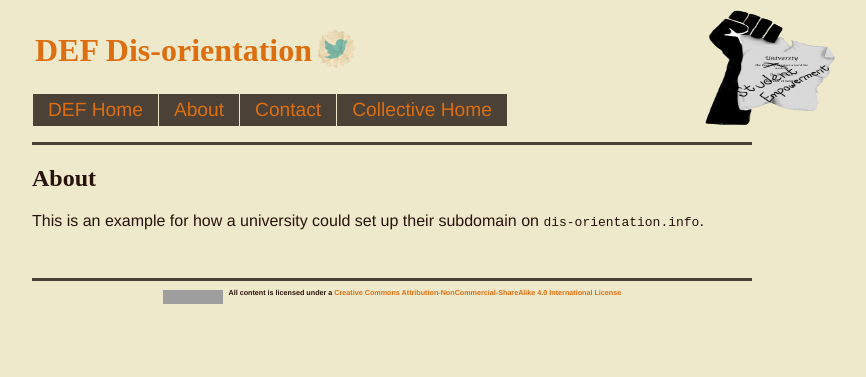
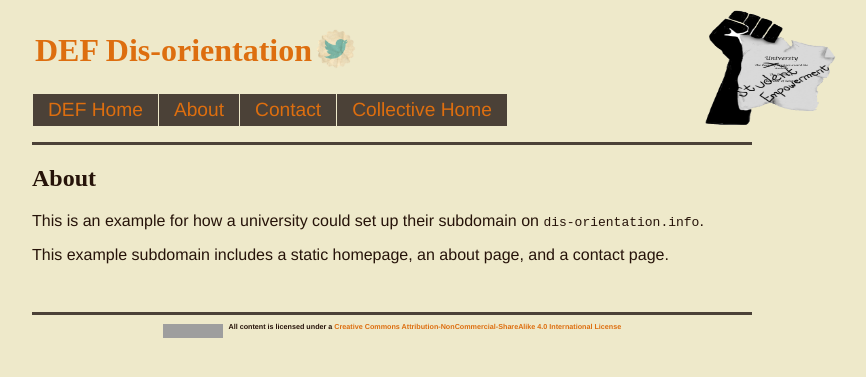
Before and after one commit to dis-orientation/def, a Jekyll site: the page built from about.md, in a window 1280 px wide. Shown: the top 377 px of the page, without its empty margins (248-1114 px from the left). Built offline with Jekyll 4.4.1, drawn with Linux system fonts in a browser that asks for light colours; Markdown is read by kramdown in place of the engine named in the settings; grey boxes are pictures that could not be loaded.

Commit message:
updated about page

```diff
--- a/about.md
+++ b/about.md
@@ -6,3 +6,5 @@ layout: default
 ## About
 
 This is an example for how a university could set up their subdomain on `dis-orientation.info`.
+
+This example subdomain includes a static homepage, an about page, and a contact page.
```
